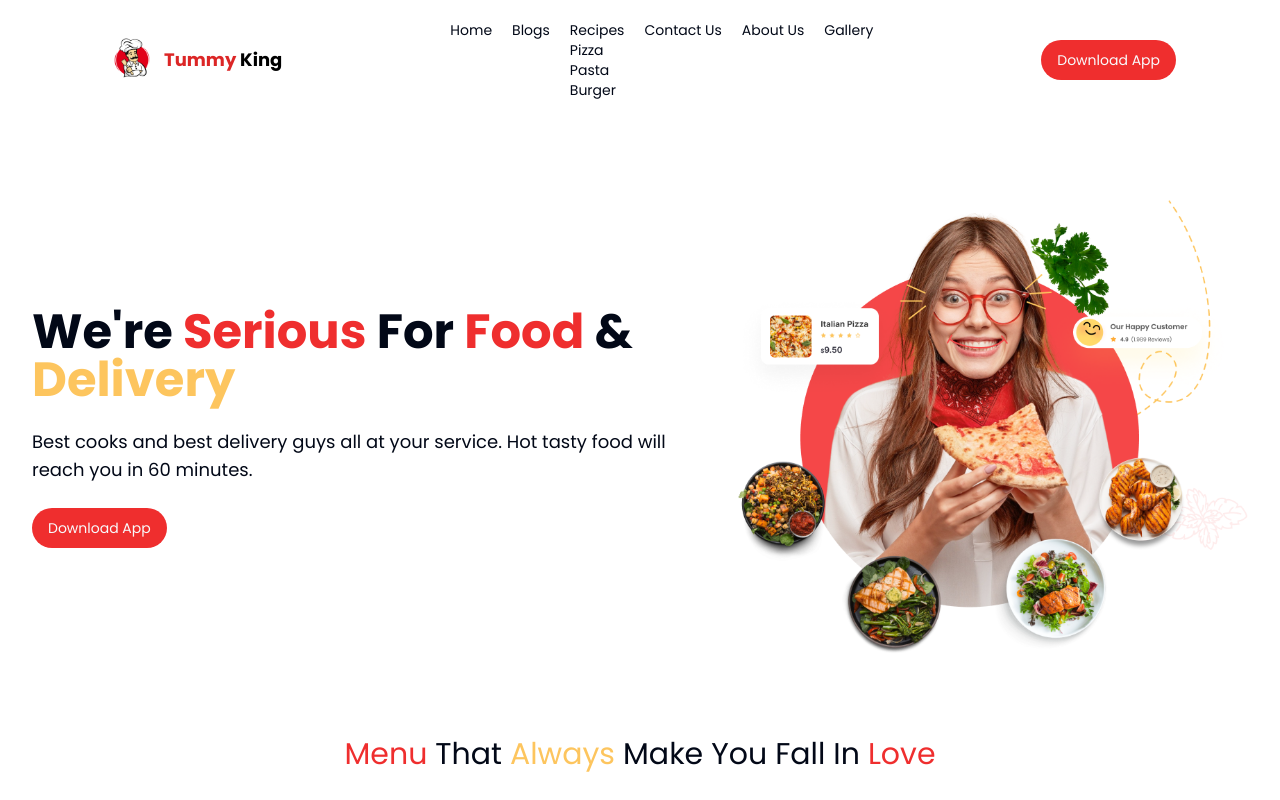
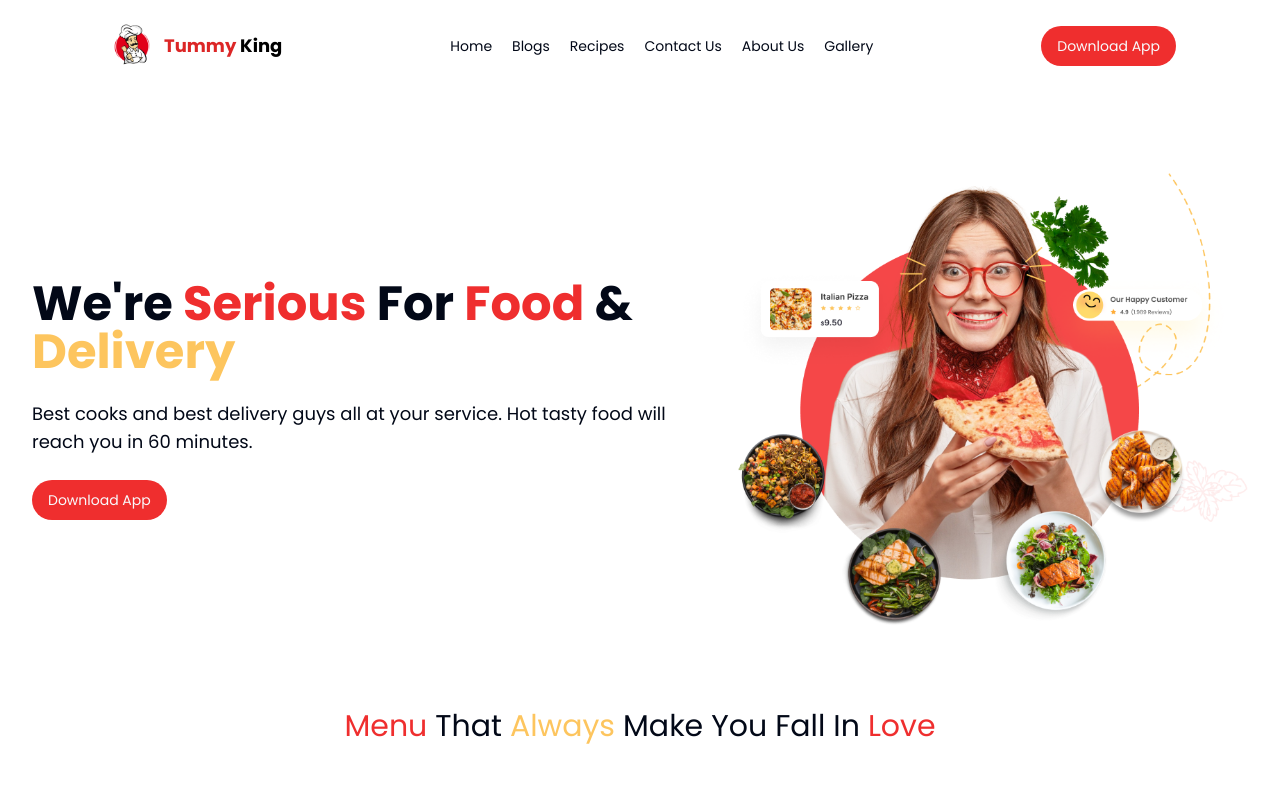
Before and after one commit to GautamSharma05/tummy-king, a Next.js app: page / in a window 1280 px wide. Built offline with nearby package versions, Linux system fonts and the light colour scheme.

Commit message:
chore: Add Header component to layout

```diff
--- /dev/null
+++ b/src/app/gallery/page.tsx
@@ -0,0 +1,6 @@
+
+export default function page() {
+  return (
+    <div>page</div>
+  )
+}
--- a/src/app/layout.tsx
+++ b/src/app/layout.tsx
@@ -1,6 +1,7 @@
 import type { Metadata } from "next";
 import { Poppins } from "next/font/google";
 import "./globals.css";
+import Header from "@/components/Header/Header";
 
 const poppins = Poppins({
   weight: ["400", "700"],
@@ -21,7 +22,9 @@ export default function RootLayout({
 }>) {
   return (
     <html lang="en">
-      <body className={poppins.className}>{children}</body>
+      <body className={poppins.className}>
+      <Header />
+        {children}</body>
     </html>
   );
 }
--- a/src/app/page.tsx
+++ b/src/app/page.tsx
@@ -5,13 +5,17 @@ import { Button } from "@/components/ui/button";
 export default function Home() {
   return (
     <>
-      <Header />
       <section className="hero-section container my-20">
         <div className="flex  items-center justify-between gap-[50px]">
           <div>
-            <h1 className="md:text-5xl text-6xl font-bold">We&apos;re <span className="text-primary">Serious</span> For <span className="text-primary">Food</span> & <span className="text-[#FDC55E]">Delivery</span></h1>
+            <h1 className="md:text-5xl text-6xl font-bold">
+              We&apos;re <span className="text-primary">Serious</span> For{" "}
+              <span className="text-primary">Food</span> &{" "}
+              <span className="text-[#FDC55E]">Delivery</span>
+            </h1>
             <p className="text-lg mt-6">
-            Best cooks and best delivery guys all at your service. Hot tasty food will reach you in 60 minutes.
+              Best cooks and best delivery guys all at your service. Hot tasty
+              food will reach you in 60 minutes.
             </p>
             <div className="mt-6">
               <Button className="rounded-full">Download App</Button>
@@ -24,13 +28,16 @@ export default function Home() {
               width={700}
               height={700}
               objectFit="contain"
-
             />
           </div>
         </div>
       </section>
       <section>
-        <h1 className="text-3xl text-center"><span className="text-primary">Menu</span> That <span className="text-[#FDC55E]">Always</span> Make You Fall In <span className="text-primary">Love</span></h1>
+        <h1 className="text-3xl text-center">
+          <span className="text-primary">Menu</span> That{" "}
+          <span className="text-[#FDC55E]">Always</span> Make You Fall In{" "}
+          <span className="text-primary">Love</span>
+        </h1>
       </section>
     </>
   );
--- /dev/null
+++ b/src/app/recipes/page.tsx
@@ -0,0 +1,6 @@
+
+export default function page() {
+  return (
+    <div>page</div>
+  )
+}
--- a/src/components/Header/Header.tsx
+++ b/src/components/Header/Header.tsx
@@ -32,9 +32,7 @@ export default function Header() {
             >
               Recipes
             </Link>
-            <li>Pizza</li>
-            <li>Pasta</li>
-            <li>Burger</li>
+
           </li>
           <li>
             <Link
```
Lines whose indentation alone changed are shown as unchanged.
